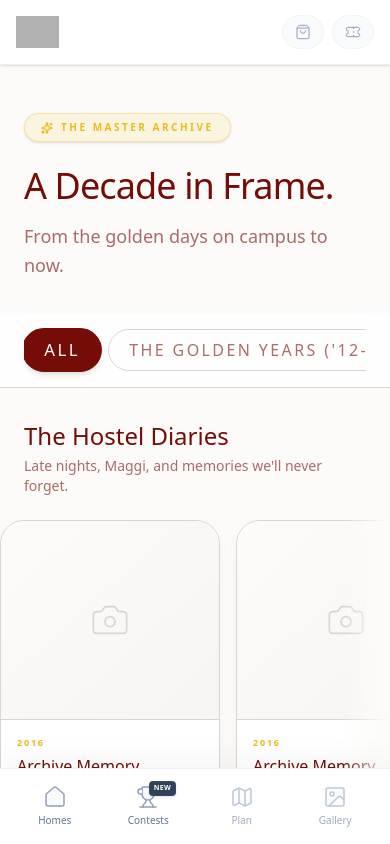
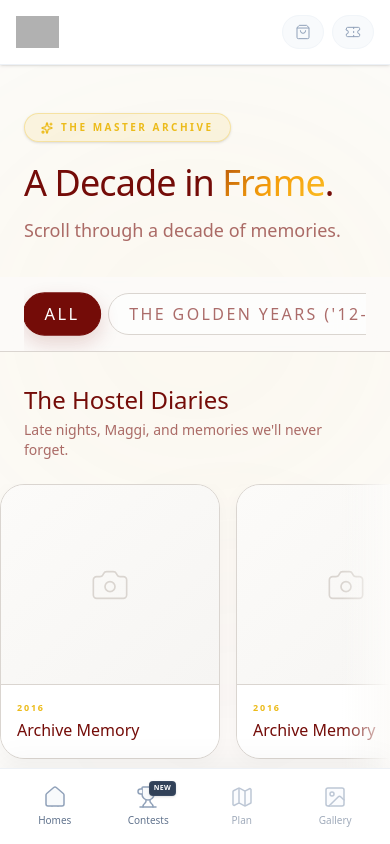
Before and after one commit to mace-2016/alumnimeet, a Next.js app: page /gallery in a window 390 px wide. Shown: the top 844 px of the page. Built offline with nearby package versions, Linux system fonts and the light colour scheme; grey boxes are pictures that could not be loaded; a web font is replaced by a local one.

Commit message:
Update page.tsx

```diff
--- a/app/gallery/page.tsx
+++ b/app/gallery/page.tsx
@@ -11,21 +11,21 @@ const GALLERY_CATEGORIES = [
     title: "The Hostel Diaries",
     era: "golden",
     count: 142,
-    description: "Late nights, Maggi, and memories we'll never forget."
+    description: "Late nights, Maggi, and memories we'll never forget.",
   },
   {
     id: "convocation",
     title: "Convocation 2016",
     era: "golden",
     count: 86,
-    description: "The day we officially became alumni."
+    description: "The day we officially became alumni.",
   },
   {
     id: "where-are-we",
     title: "Where Are We Now?",
     era: "present",
     count: 54,
-    description: "Mini-reunions, weddings, and life updates across the globe."
+    description: "Mini-reunions, weddings, and life updates across the globe.",
   },
   {
     id: "decennial-live",
@@ -33,14 +33,17 @@ const GALLERY_CATEGORIES = [
     era: "live",
     count: 0,
     locked: true,
-    description: "Live updates dropping on Dec 19, 2026."
+    description: "Live updates dropping on Dec 19, 2026.",
   },
 ];
 
 const generatePlaceholders = (count: number, year: string) =>
-  Array.from({ length: count }).map((_, i) => ({ id: i, caption: "Archive Memory", year }));
+  Array.from({ length: count }).map((_, i) => ({
+    id: i,
+    caption: "Archive Memory",
+    year,
+  }));
 
-// Updated Tabs Array
 const TABS = [
   { id: "all", label: "All" },
   { id: "golden", label: "The Golden Years ('12-'16)" },
@@ -51,35 +54,30 @@ const TABS = [
 export default function GalleryPage() {
   const [activeTab, setActiveTab] = useState("all");
 
-  // --- SCROLLSPY LOGIC ---
   useEffect(() => {
     const handleScroll = () => {
-      // If we are at the very top of the page, highlight "All"
       if (window.scrollY < 150) {
         setActiveTab("all");
         return;
       }
 
-      // Find all category sections on the page
-      const sections = document.querySelectorAll('section[data-era]');
+      const sections = document.querySelectorAll("section[data-era]");
       let currentEra = "all";
 
       sections.forEach((section) => {
         const sectionTop = section.getBoundingClientRect().top;
-        // If the top of the section is near the upper middle of the viewport (accounting for sticky header)
         if (sectionTop < window.innerHeight / 2.5) {
-          currentEra = section.getAttribute('data-era') || "all";
+          currentEra = section.getAttribute("data-era") || "all";
         }
       });
 
       setActiveTab(currentEra);
     };
 
-    window.addEventListener('scroll', handleScroll, { passive: true });
-    return () => window.removeEventListener('scroll', handleScroll);
+    window.addEventListener("scroll", handleScroll, { passive: true });
+    return () => window.removeEventListener("scroll", handleScroll);
   }, []);
 
-  // --- SMOOTH SCROLL HANDLER ---
   const handleTabClick = (eraId: string) => {
     setActiveTab(eraId);
 
@@ -88,34 +86,39 @@ export default function GalleryPage() {
       return;
     }
 
-    // Find the FIRST section that matches the clicked era
     const element = document.querySelector(`section[data-era="${eraId}"]`);
     if (element) {
-      // Calculate position, offset by 140px to leave room for the sticky tab bar
       const y = element.getBoundingClientRect().top + window.scrollY - 140;
       window.scrollTo({ top: y, behavior: "smooth" });
     }
   };
 
   return (
-    <div className="min-h-screen pb-24 animate-in fade-in duration-1000">
+    <div className="relative min-h-screen pb-24 animate-in fade-in duration-1000">
+      {/* PAGE ATMOSPHERE */}
+      <div className="pointer-events-none absolute inset-0 -z-10 overflow-hidden">
+        <div className="absolute left-1/2 top-0 h-[520px] w-[1000px] -translate-x-1/2 rounded-full bg-[radial-gradient(circle_at_center,var(--color-mace-gold),transparent_70%)] opacity-[0.06] blur-[120px]" />
+        <div className="absolute right-0 top-[20%] h-[320px] w-[320px] rounded-full bg-[radial-gradient(circle_at_center,var(--color-mace-rust),transparent_72%)] opacity-[0.04] blur-[100px]" />
+      </div>
 
-      {/* --- PAGE HEADER --- */}
-      <div className="w-full max-w-[1140px] mx-auto px-6 pt-12 md:pt-20 pb-8">
+      {/* PAGE HEADER */}
+      <div className="w-full max-w-[1140px] mx-auto px-6 pt-12 md:pt-20 pb-8 md:pb-10">
         <div className="mb-6 inline-flex items-center gap-2 rounded-full border border-[var(--color-mace-gold)]/30 bg-[var(--color-mace-gold)]/10 px-4 py-1.5 text-[10px] font-bold uppercase tracking-[0.25em] text-[var(--color-mace-gold)] shadow-sm">
           <Sparkles className="h-3 w-3" strokeWidth={2.5} />
           The Master Archive
         </div>
-        <h1 className="font-serif text-4xl md:text-5xl lg:text-6xl text-[var(--color-mace-crimson)] tracking-tight mb-4">
-          A Decade in Frame.
+
+        <h1 className="font-serif text-4xl md:text-5xl lg:text-6xl tracking-tight mb-4 text-[var(--color-mace-crimson)] leading-[0.95]">
+          A Decade in <span className="gradient-gold">Frame</span>.
         </h1>
+
         <p className="text-lg text-[var(--text-muted)] max-w-2xl font-medium leading-relaxed">
-          From the golden days on campus to now.
+          Scroll through a decade of memories.
         </p>
       </div>
 
-      {/* --- STICKY FILTER TABS --- */}
-      <div className="sticky top-0 z-50 w-full bg-white/80 backdrop-blur-md border-b border-[var(--border)] mb-8 md:mb-12 transition-all">
+      {/* STICKY FILTER TABS */}
+      <div className="sticky top-0 z-50 w-full border-b border-[var(--border)] bg-[color:rgba(252,251,249,0.82)] backdrop-blur-xl mb-8 md:mb-12 transition-all">
         <div className="max-w-[1140px] mx-auto px-6">
           <div className="flex overflow-x-auto hide-scrollbar gap-2 py-4 snap-x">
             {TABS.map((tab) => (
@@ -124,8 +127,8 @@ export default function GalleryPage() {
                 onClick={() => handleTabClick(tab.id)}
                 className={`snap-start whitespace-nowrap px-5 py-2 rounded-full text-[11px] font-bold uppercase tracking-[0.15em] transition-all duration-300 border ${
                   activeTab === tab.id
-                    ? "bg-[var(--color-mace-crimson)] border-[var(--color-mace-crimson)] text-white shadow-md scale-105"
-                    : "bg-transparent border-[var(--border)] text-[var(--text-muted)] hover:border-[var(--color-mace-gold)]/50 hover:text-[var(--color-mace-crimson)]"
+                    ? "bg-[var(--color-mace-crimson)] border-[var(--color-mace-crimson)] text-white shadow-[0_8px_20px_rgba(116,12,8,0.16)] scale-[1.03]"
+                    : "bg-white/60 border-[var(--border)] text-[var(--text-muted)] hover:border-[var(--color-mace-gold)]/50 hover:text-[var(--color-mace-crimson)] hover:bg-white"
                 }`}
               >
                 {tab.label}
@@ -135,17 +138,20 @@ export default function GalleryPage() {
         </div>
       </div>
 
-      {/* --- GALLERY ROWS --- */}
-      {/* Notice we are mapping over all GALLERY_CATEGORIES, no filtering array needed */}
+      {/* GALLERY ROWS */}
       <div className="w-full max-w-[1140px] mx-auto space-y-16 md:space-y-24">
-        {GALLERY_CATEGORIES.map((category) => (
+        {GALLERY_CATEGORIES.map((category, index) => (
           <section
             key={category.id}
-            data-era={category.era} /* Critical for scrollspy to read the era */
-            className="relative w-full"
+            data-era={category.era}
+            className="relative w-full transition-all duration-700"
+            style={{ transform: "translateZ(0)" }}
           >
+            {index !== 0 && (
+              <div className="absolute left-6 right-6 -top-8 h-px bg-gradient-to-r from-transparent via-[var(--color-mace-gold)]/20 to-transparent" />
+            )}
 
-            {/* Row Header */}
+            {/* ROW HEADER */}
             <div className="px-6 mb-6 flex items-end justify-between gap-4">
               <div>
                 <h2 className="font-serif text-2xl md:text-3xl font-medium text-[var(--color-mace-crimson)] group flex items-center gap-3">
@@ -154,42 +160,58 @@ export default function GalleryPage() {
                     <ArrowRight className="w-5 h-5 text-[var(--color-mace-gold)] opacity-0 -translate-x-2 group-hover:opacity-100 group-hover:translate-x-0 transition-all duration-300" />
                   )}
                 </h2>
-                <p className="text-sm text-[var(--text-muted)] mt-1">{category.description}</p>
+                <p className="text-sm text-[var(--text-muted)] mt-1">
+                  {category.description}
+                </p>
               </div>
 
               {!category.locked && (
-                <Link href={`/gallery/${category.id}`} className="hidden md:flex items-center gap-2 text-[10px] font-bold uppercase tracking-widest text-[var(--color-mace-stone)] hover:text-[var(--color-mace-crimson)] transition-colors">
+                <Link
+                  href={`/gallery/${category.id}`}
+                  className="hidden md:flex items-center gap-2 text-[10px] font-bold uppercase tracking-widest text-[var(--color-mace-stone)] hover:text-[var(--color-mace-crimson)] transition-colors"
+                >
                   View {category.count} items
                 </Link>
               )}
             </div>
 
-            {/* Scroll Container */}
+            {/* SCROLL CONTAINER */}
             <div className="relative w-full">
               <div className="absolute top-0 right-0 bottom-0 w-12 md:w-24 bg-gradient-to-l from-[var(--background)] to-transparent z-10 pointer-events-none" />
 
               <div className="flex overflow-x-auto hide-scrollbar gap-4 md:gap-6 px-6 pb-8 snap-x snap-mandatory">
-
-                {/* LOCKED STATE */}
                 {category.locked ? (
                   <div className="w-full max-w-sm rounded-[1.5rem] border border-dashed border-[var(--border)] bg-[var(--surface-soft)]/50 p-10 flex flex-col items-center justify-center text-center shrink-0">
                     <div className="w-12 h-12 rounded-full bg-white border border-[var(--border)] shadow-sm flex items-center justify-center mb-4 text-[var(--text-muted)]">
                       <Lock className="w-5 h-5" />
                     </div>
-                    <p className="font-serif text-xl text-[var(--color-mace-crimson)] mb-2">Vault Locked</p>
-                    <p className="text-sm text-[var(--text-muted)]">Check back when the event begins.</p>
+                    <p className="font-serif text-xl text-[var(--color-mace-crimson)] mb-2">
+                      Vault Locked
+                    </p>
+                    <p className="text-sm text-[var(--text-muted)]">
+                      Check back when the event begins.
+                    </p>
                   </div>
                 ) : (
-                  /* NORMAL CARDS */
                   <>
-                    {generatePlaceholders(6, category.era === "present" ? "2025" : "2016").map((item) => (
+                    {generatePlaceholders(
+                      6,
+                      category.era === "present" ? "2025" : "2016"
+                    ).map((item) => (
                       <div
                         key={item.id}
                         className="group/card relative w-[220px] md:w-[260px] shrink-0 snap-start aspect-[4/5] overflow-hidden rounded-[1.5rem] border border-[var(--border)] bg-[var(--surface-soft)] shadow-[0_4px_20px_rgba(0,0,0,0.03)] hover:-translate-y-1.5 hover:shadow-[0_20px_40px_rgba(116,12,8,0.08)] transition-all duration-500 cursor-pointer flex flex-col"
                       >
-                        <div className="flex-1 w-full bg-gradient-to-br from-[var(--background)] to-[var(--surface-soft)] flex items-center justify-center border-b border-[var(--border)] group-hover/card:bg-white transition-colors duration-500 relative overflow-hidden">
-                          <Camera className="w-10 h-10 text-[var(--border)] group-hover/card:text-[var(--color-mace-gold)]/50 transition-colors duration-500 group-hover/card:scale-110" strokeWidth={1} />
+                        <div className="relative flex-1 w-full overflow-hidden border-b border-[var(--border)]">
+                          <div className="absolute inset-0 bg-[radial-gradient(circle_at_30%_30%,rgba(236,187,26,0.15),transparent_60%)] opacity-0 group-hover/card:opacity-100 transition-opacity duration-700" />
+                          <div className="w-full h-full bg-gradient-to-br from-[var(--background)] to-[var(--surface-soft)] flex items-center justify-center group-hover/card:bg-white transition-colors duration-500">
+                            <Camera
+                              className="w-10 h-10 text-[var(--border)] group-hover/card:text-[var(--color-mace-gold)]/60 transition-all duration-500 group-hover/card:scale-110"
+                              strokeWidth={1}
+                            />
                           </div>
+                        </div>
+
                         <div className="p-4 bg-white">
                           <div className="text-[9px] font-bold uppercase tracking-[0.2em] text-[var(--color-mace-gold)] mb-1">
                             {item.year}
@@ -201,23 +223,27 @@ export default function GalleryPage() {
                       </div>
                     ))}
 
-                    {/* "SEE ALL" STACKED CARD */}
                     <Link
                       href={`/gallery/${category.id}`}
-                      className="group/seeall relative w-[220px] md:w-[260px] shrink-0 snap-start aspect-[4/5] rounded-[1.5rem] border border-[var(--border)] bg-white shadow-sm hover:border-[var(--color-mace-gold)]/40 hover:shadow-xl transition-all duration-500 flex flex-col items-center justify-center p-6 text-center"
+                      className="group/seeall relative w-[220px] md:w-[260px] shrink-0 snap-start aspect-[4/5] rounded-[1.5rem] border border-[var(--border)] bg-white shadow-sm hover:border-[var(--color-mace-gold)]/40 hover:shadow-[0_18px_40px_rgba(116,12,8,0.08)] transition-all duration-500 flex flex-col items-center justify-center p-6 text-center"
                     >
                       <div className="relative w-16 h-16 mb-6">
                         <div className="absolute inset-0 bg-[var(--surface-soft)] border border-[var(--border)] rounded-xl rotate-6 group-hover/seeall:rotate-12 transition-transform duration-500" />
                         <div className="absolute inset-0 bg-[var(--surface-soft)] border border-[var(--border)] rounded-xl -rotate-6 group-hover/seeall:-rotate-12 transition-transform duration-500" />
                         <div className="absolute inset-0 bg-white border border-[var(--color-mace-gold)]/30 rounded-xl flex items-center justify-center shadow-sm group-hover/seeall:-translate-y-1 transition-transform duration-500">
-                          <Layers className="w-6 h-6 text-[var(--color-mace-crimson)]" strokeWidth={1.5} />
+                          <Layers
+                            className="w-6 h-6 text-[var(--color-mace-crimson)]"
+                            strokeWidth={1.5}
+                          />
                         </div>
                       </div>
+
                       <h4 className="font-serif text-xl text-[var(--color-mace-crimson)] mb-2 group-hover/seeall:text-[var(--color-mace-gold)] transition-colors">
-                        Explore Full Vault
+                        Enter the Archive
                       </h4>
+
                       <p className="text-[10px] font-bold uppercase tracking-widest text-[var(--text-muted)]">
-                        {category.count} Photos
+                        View all {category.count} memories
                       </p>
                     </Link>
                   </>
@@ -232,9 +258,23 @@ export default function GalleryPage() {
         .hide-scrollbar::-webkit-scrollbar {
           display: none;
         }
+
         .hide-scrollbar {
           -ms-overflow-style: none;
           scrollbar-width: none;
+        }
+
+        .gradient-gold {
+          background: linear-gradient(
+            135deg,
+            #b45309 0%,
+            #f59e0b 50%,
+            #fbbf24 100%
+          );
+          -webkit-background-clip: text;
+          -webkit-text-fill-color: transparent;
+          background-clip: text;
+          color: transparent;
         }
       `}</style>
     </div>
```
Lines whose indentation alone changed are shown as unchanged.
